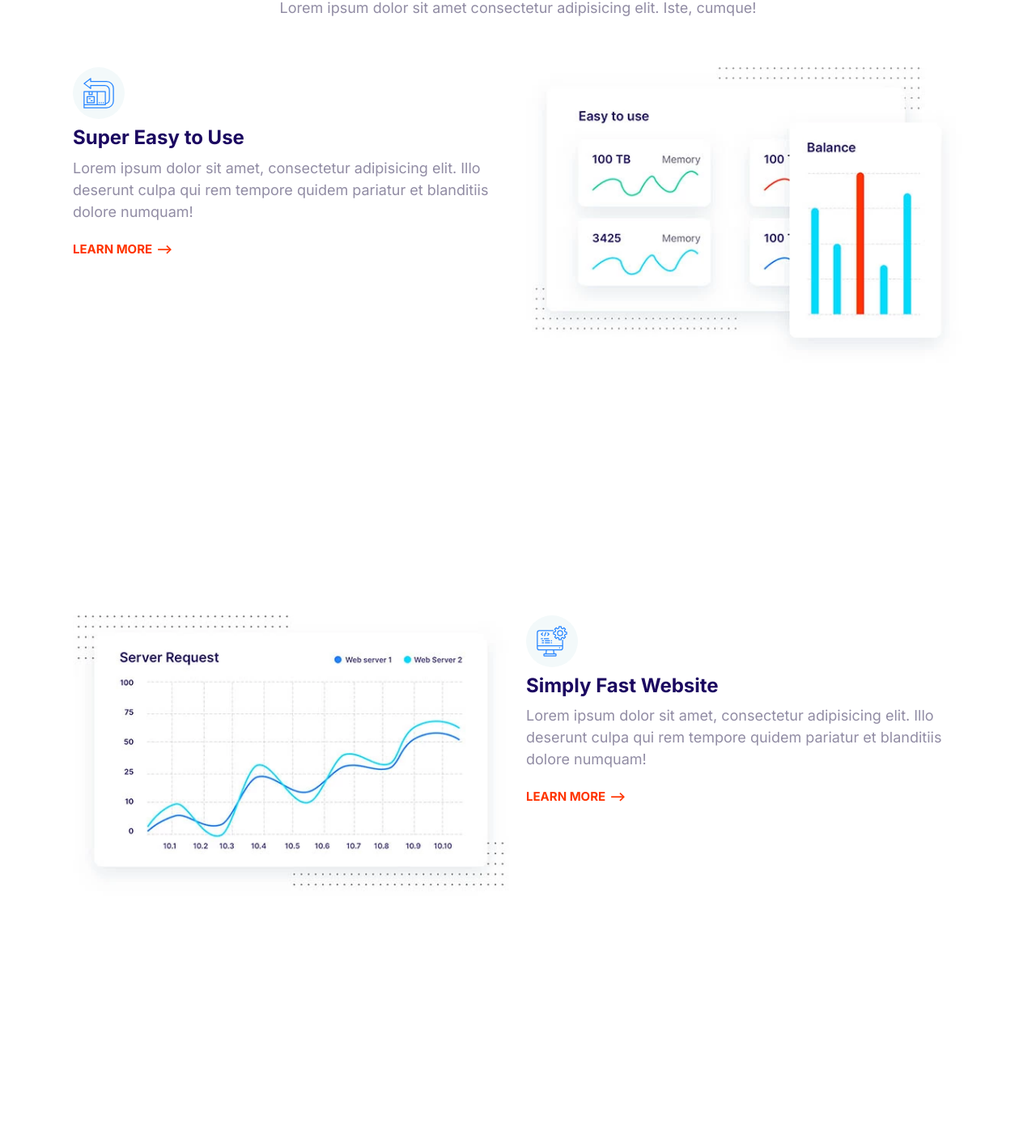
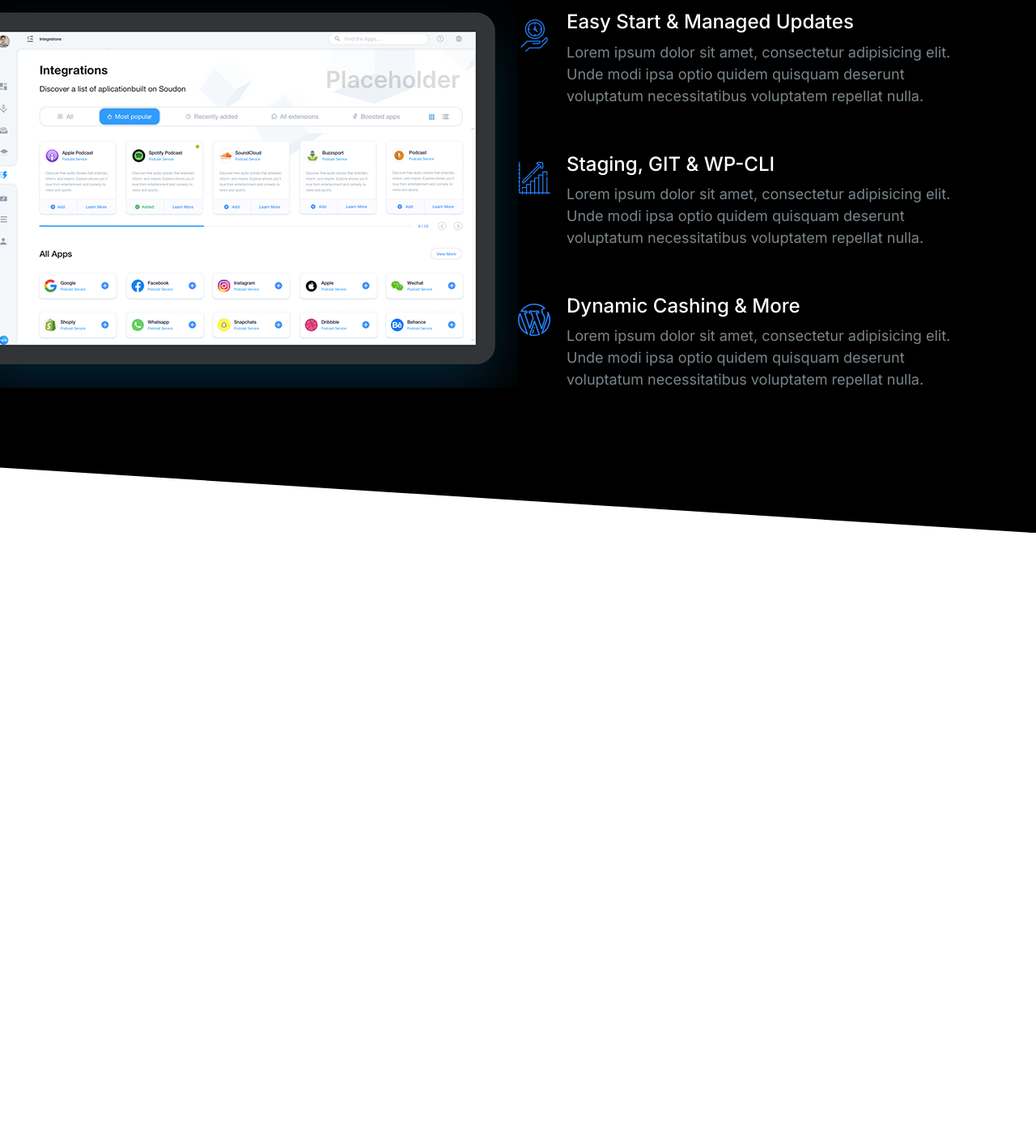
Before and after one commit to Imran9T5/First-project, a plain HTML site: page INDEX.HTML in a window 1280 px wide. Shown: the part 151-1559 px from the top of the page at 81% size. After the commit the page ends 809 px from the top, so only its background shows below. Drawn offline with Linux system fonts and the light colour scheme.

Commit message:
showcase block created

```diff
--- a/CSS/styles.css
+++ b/CSS/styles.css
@@ -18,6 +18,11 @@
 }
 
 /*typgrap*/
+
+::selection{
+    background: var(--color-primary);
+    color: #fff;
+}
 
 html{
     font-size: 62.5%;
@@ -46,6 +51,7 @@ h2{
 
 h3{
     font-size: 3rem;
+    font-weight: 500;
 
 }
 
@@ -143,7 +149,7 @@ a{
 .list{
     list-style: none;
     padding-left: 0;
-    color: var(--color-heading);
+
 
 }
 
@@ -156,6 +162,7 @@ a{
 .list--tick{
     list-style-image: url(/images/tick.svg);
     padding-left: 3rem;
+    color: var(--color-heading);
 
 }
 
@@ -445,6 +452,7 @@ a{
 
 .media{
     display: flex;
+    margin-bottom: 4rem;
 }
 
 .media__title{
@@ -665,18 +673,20 @@ a{
     color: #7b858b;
 }
 
-.block--dark .block__heading{
-    color: #fff;
+.block--dark h1,
+.block--dark h2,
+.block--dark h3{
+color: #fff;
 }
 
 .block--skewed-right{
     padding-bottom: calc(var(--padding-vertical) + 4rem);
-    clip-path: polygon(0% 0%, 100% 0%, 100% 100%, 0% 80%);
+    clip-path: polygon(0% 0%, 100% 0%, 100% 100%, 0% 90%);
 }
 
 .block--skewed-left{
     padding-bottom: calc(var(--padding-vertical) + 4rem);
-    clip-path: polygon(0% 0%, 100% 0%, 100% 80%, 0% 100%);
+    clip-path: polygon(0% 0%, 100% 0%, 100% 90%, 0% 100%);
 }
 
 .container{
@@ -750,11 +760,6 @@ a{
     }
 }
 /*hero*/
-
-.hero{
-    clip-path: polygon(0% 0%, 100% 0%, 100% 90%, 0% 100%);
-
-}
 
 
 .hero__tagline{
@@ -846,6 +851,28 @@ a{
     .feature:nth-of-type(odd) .feature__content{
         order: 2;
     }
+}
+
+/*showcase block*/
+
+.block-showcase__image > img{
+    width: 100%;
+}
+
+@media screen and (min-width: 768px) {
+    .block-showcase .grid{
+        grid-template-columns: 50% 50%;
+    }
+
+
+    .block-showcase__image{
+        justify-self: end ;
+    }
+
+    .block-showcase__image > img {
+        width: auto ;
+        max-width: 700px;
+    }
 
 
 
--- a/INDEX.HTML
+++ b/INDEX.HTML
@@ -14,132 +14,79 @@
     <link rel="stylesheet" href="CSS/styles.css" />
   </head>
   <body>
-    <section class="block container">
+    <section class="block block--dark block--skewed-right block-showcase">
       <header class="block__header">
-        <h2>Host on the Cloud to keep growing</h2>
-        <p>
-          Lorem ipsum dolor sit amet consectetur adipisicing elit. Iste, cumque!
-        </p>
+        <h2>User-friendly control panel</h2>
       </header>
-
-      <article class="grid grid--1x2 feature">
-        <div>
-          <span class="icon-container">
-            <svg class="icon icon--primary">
-              <use xlink:href="images/sprite.svg#easy"></use>
-            </svg>
-          </span>
-
-          <h3 class="feature__heading">Super Easy to Use</h3>
-          <p>
-            Lorem ipsum dolor sit amet, consectetur adipisicing elit. Illo
-            deserunt culpa qui rem tempore quidem pariatur et blanditiis dolore
-            numquam!
-          </p>
-          <a href="#" class="link-arrow">Learn More</a>
-        </div>
-
-        <picture>
+      <div class="container grid grid--1x2">
+        <picture class="block-showcase__image">
           <source
             type="image/webp"
-            srcset="images/easy.webp 1x, images/easy@2x.webp 2x" />
+            srcset="image/ipad.webp 1x image/ipad@2x.webp 2x"
+          />
           <source
-            type="image/jpg"
-            srcset="images/easy.jpg 1x, images/easy@2x.jpg 2x" />
+            type="image/png"
+            srcset="image/ipad.png 1x image/ipad@2x.png 2x"
+          />
+          <img src="images/ipad.png" alt="" />
+        </picture>
 
-          <img class="feature__image" src="images/easy@2x.jpg" alt=""
-        /></picture>
-      </article>
-    </section>
+        <ul class="list">
+          <li>
+            <div class="media">
+              <div class="media__image">
+                <svg class="icon icon--primary">
+                  <use xlink:href="images/sprite.svg#clock"></use>
+                </svg>
+              </div>
+              <div class="media__body">
+                <h3 class="media__title">Easy Start & Managed Updates</h3>
+                <p>
+                  Lorem ipsum dolor sit amet, consectetur adipisicing elit. Unde
+                  modi ipsa optio quidem quisquam deserunt voluptatum
+                  necessitatibus voluptatem repellat nulla.
+                </p>
+              </div>
+            </div>
+          </li>
 
-    <section class="block container">
-      <article class="grid grid--1x2 feature">
-        <div class="feature__content">
-          <span class="icon-container">
+          <li>
+            <div class="media">
+              <div class="media__image">
                 <svg class="icon icon--primary">
-              <use xlink:href="images/sprite.svg#computer"></use>
+                  <use xlink:href="images/sprite.svg#growth"></use>
                 </svg>
-          </span>
+              </div>
+              <div class="media__body">
+                <h3 class="media__title">Staging, GIT & WP-CLI</h3>
+                <p>
+                  Lorem ipsum dolor sit amet, consectetur adipisicing elit. Unde
+                  modi ipsa optio quidem quisquam deserunt voluptatum
+                  necessitatibus voluptatem repellat nulla.
+                </p>
+              </div>
+            </div>
+          </li>
 
-          <h3 class="feature__heading">Simply Fast Website</h3>
-          <p>
-            Lorem ipsum dolor sit amet, consectetur adipisicing elit. Illo
-            deserunt culpa qui rem tempore quidem pariatur et blanditiis dolore
-            numquam!
-          </p>
-          <a href="#" class="link-arrow">Learn More</a>
-        </div>
-
-        <picture>
-          <source
-            type="image/webp"
-            srcset="images/fast.webp 1x, images/fast@2x.webp 2x" />
-          <source
-            type="image/jpg"
-            srcset="images/fast.jpg 1x, images/fast@2x.jpg 2x" />
-
-          <img class="feature__image" src="images/fast@2x.jpg" alt=""
-        /></picture>
-      </article>
-    </section>
-
-    <section class="block container">
-      <article class="grid grid--1x2 feature">
-        <div>
-          <span class="icon-container">
+          <li>
+            <div class="media">
+              <div class="media__image">
                 <svg class="icon icon--primary">
                   <use xlink:href="images/sprite.svg#wordpress"></use>
                 </svg>
-          </span>
-
-          <h3 class="feature__heading">WordPress made easy</h3>
+              </div>
+              <div class="media__body">
+                <h3 class="media__title">Dynamic Cashing & More</h3>
                 <p>
-            Lorem ipsum dolor sit amet, consectetur adipisicing elit. Illo
-            deserunt culpa qui rem tempore quidem pariatur et blanditiis dolore
-            numquam!
+                  Lorem ipsum dolor sit amet, consectetur adipisicing elit. Unde
+                  modi ipsa optio quidem quisquam deserunt voluptatum
+                  necessitatibus voluptatem repellat nulla.
                 </p>
-          <a href="#" class="link-arrow">Learn More</a>
               </div>
-        <picture>
-          <source
-            type="image/webp"
-            srcset="images/wordpress.webp 1x, images/wordpress@2x.webp 2x" />
-          <source
-            type="image/jpg"
-            srcset="images/wordpress.jpg 1x, images/wordpress@2x.jpg 2x" />
-
-          <img class="feature__image" src="images/wordpress@2x.jpg" alt=""
-        /></picture>
-      </article>
-    </section>
-
-    <section class="block container">
-      <article class="grid grid--1x2 feature">
-        <div class="feature__content">
-          <span class="icon-container">
-            <svg class="icon icon--primary">
-              <use xlink:href="images/sprite.svg#settings"></use>
-            </svg>
-          </span>
-          <h3 class="feature__heading">24/7 Expert Support</h3>
-          <p>
-            Lorem ipsum dolor sit amet, consectetur adipisicing elit. Illo
-            deserunt culpa qui rem tempore quidem pariatur et blanditiis dolore
-            numquam!
-          </p>
-          <a href="#" class="link-arrow">Learn More</a>
             </div>
-        <picture>
-          <source
-            type="image/webp"
-            srcset="images/support.webp 1x, images/support@2x.webp 2x" />
-          <source
-            type="image/jpg"
-            srcset="images/support.jpg 1x, images/support@2x.jpg 2x" />
-
-          <img class="feature__image" src="images/support@2x.jpg" alt=""
-        /></picture>
-      </article>
+          </li>
+        </ul>
+      </div>
     </section>
 
     <script src="js/main.js"></script>
```
Also changed, not shown: Components/SHOWCASE BLOCK.html (added, +74 -0 lines), images/ipad.png (added), images/ipad.webp (added), images/ipad@2x.png (added), images/ipad@2x.webp (added). Lines whose indentation alone changed are shown as unchanged.
